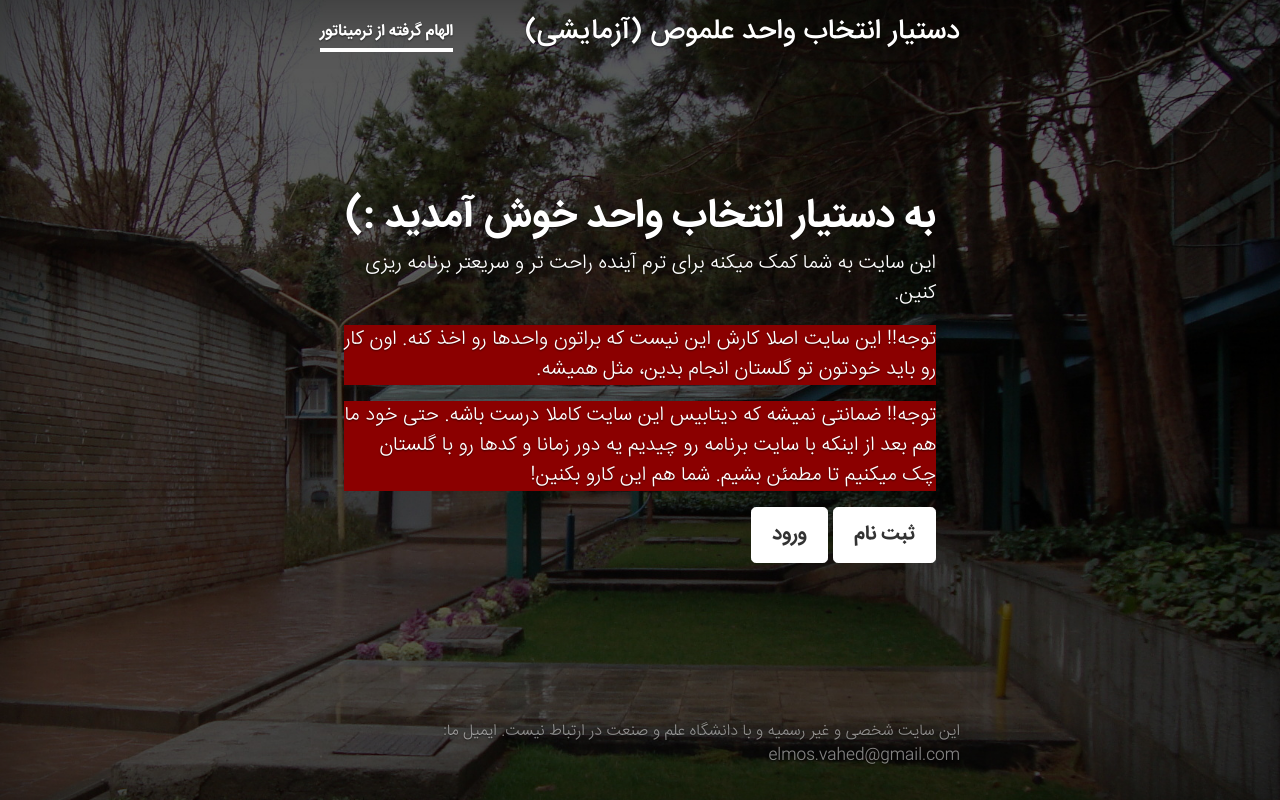
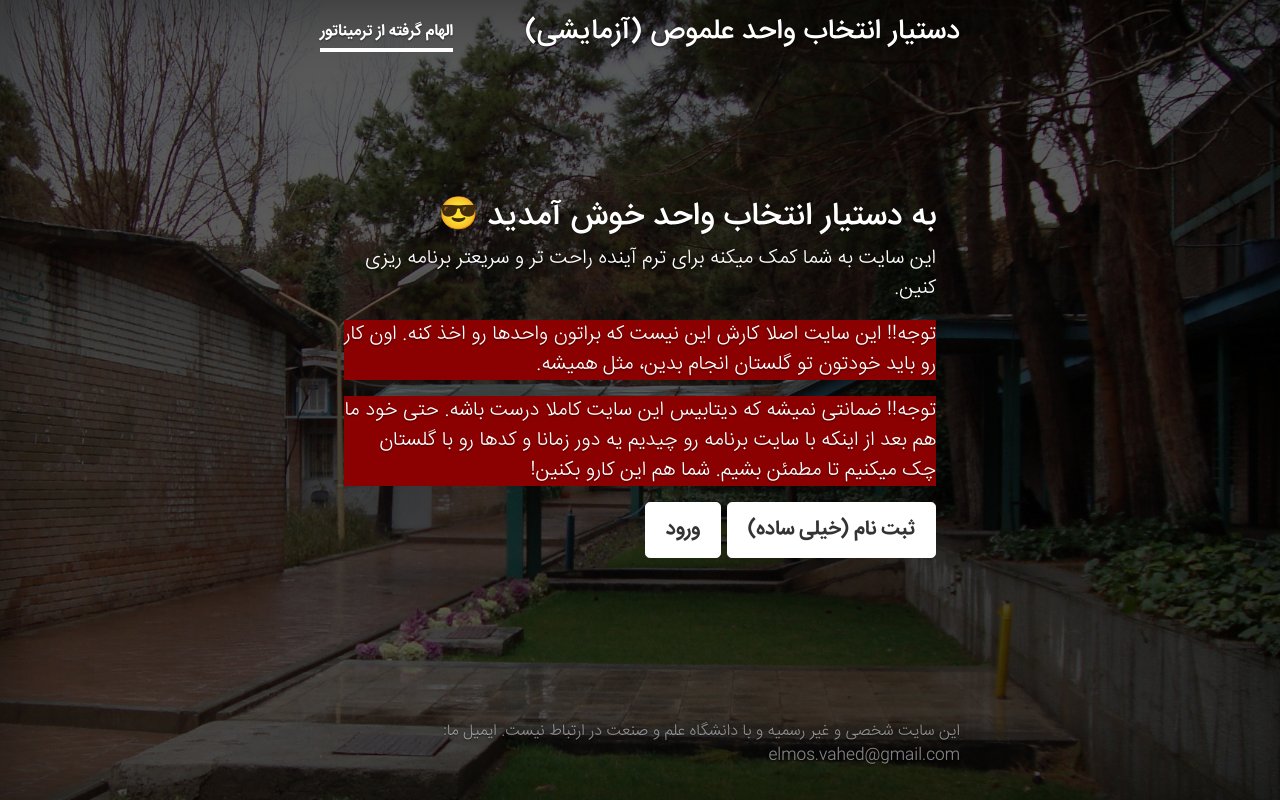
Before and after one commit to m2-farzan/elmos, a Flask app: page / in a window 1280 px wide. Run offline with Flask 2, Linux system fonts and the light colour scheme; some libraries are stand-ins or nearby versions.

Commit message:
Quick homepage beauty

```diff
--- a/templates/home.html
+++ b/templates/home.html
@@ -7,9 +7,9 @@
 {% block body %}
 
   <main role="main" class="inner cover">
-    <h1 class="cover-heading">
-به دستیار انتخاب واحد خوش آمدید :)
-    </h1>
+    <h2 class="cover-heading">
+به دستیار انتخاب واحد خوش آمدید 😎
+    </h2>
     <p class="lead">
 این سایت به شما کمک میکنه برای ترم آینده راحت تر و سریعتر برنامه ریزی کنین.
     </p>
@@ -21,7 +21,7 @@
     </p>
     <p class="lead">
       <a href="/sign-up" class="btn btn-lg btn-secondary">
-ثبت نام
+ثبت نام (خیلی ساده)
       </a>
       <a href="/login" class="btn btn-lg btn-secondary">
 ورود
```
